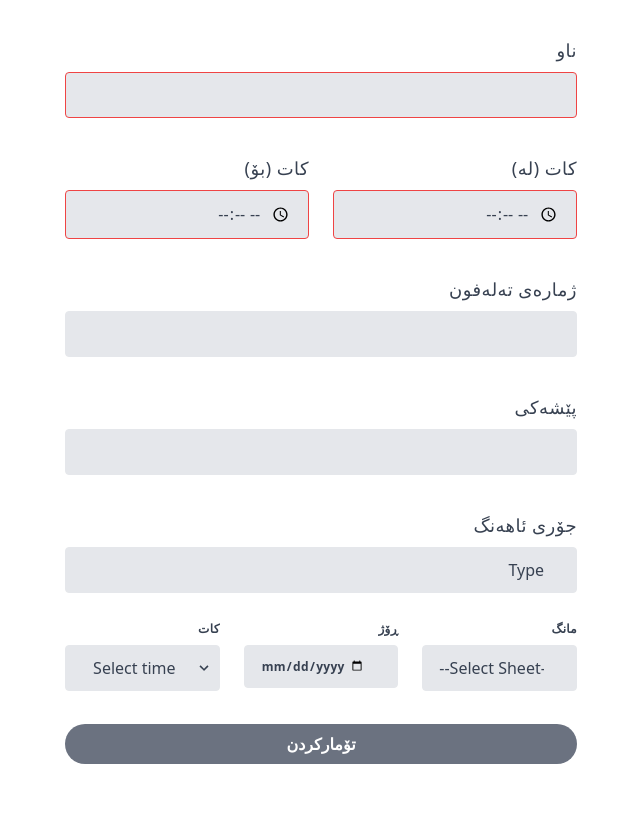
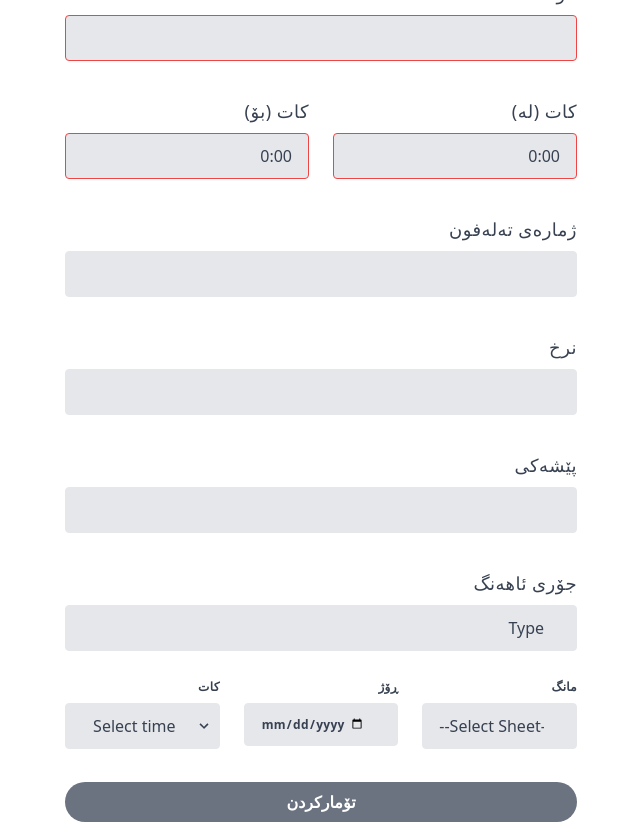
Before and after one commit to Ravyar19/reservation-app, a Next.js app: page / in a window 1280 px wide. Shown: the whole page, without its empty margins (319-959 px from the left). Before the commit the page ends 800 px from the top, so only its background shows below. Built offline with nearby package versions, Linux system fonts and the light colour scheme.

Commit message:
bug fixes

```diff
--- a/components/Receipt.js
+++ b/components/Receipt.js
@@ -12,7 +12,7 @@ const Receipt = ({
   timeFrom,
   timeTo,
   price,
-  id,
+  actuallPrice,
   type,
 }) => {
   const [receiptNumber, setReceiptNumber] = useState(0);
@@ -90,6 +90,10 @@ const Receipt = ({
                 <span class="font-semibold">کات :</span> {timeFrom} - {timeTo}
               </p>
               <p class="mb-4 text-xl">
+                <span class="font-semibold">نرخ :</span> {actuallPrice} (هەزار
+                دینار)
+              </p>
+              <p class="mb-4 text-xl">
                 <span class="font-semibold">پێشەکی :</span> {price} (هەزار
                 دینار)
               </p>
@@ -131,10 +135,10 @@ const Receipt = ({
             </p>
             <p></p>
           </div>
-          <div className="mt-10">
+          <div className="mt-10 text-right">
+            <p className="font-bold"> بە کرێ گر : {firstName} </p>
+            <p className="font-bold"> {phoneNumber} : ژمارەی تەلەفون</p>
             <p className="font-bold">: واژۆ </p>
-            <p className="font-bold">: بەکرێ گر</p>
-            <p className="font-bold">: ژمارەی تەلەفون</p>
           </div>
         </div>
       </div>
--- a/pages/index.js
+++ b/pages/index.js
@@ -16,6 +16,7 @@ export default function Home() {
   const [toTime, setToTime] = useState("");
   const [price, setPrice] = useState("");
   const [type, setType] = useState("");
+  const [actuallPrice, setActuallPrice] = useState("");
 
   async function handleSubmit(e) {
     e.preventDefault();
@@ -38,6 +39,7 @@ export default function Home() {
         sheetName,
         price,
         type,
+        actuallPrice,
       }),
     });
 
@@ -51,7 +53,7 @@ export default function Home() {
 
       // Create receipt HTML template with receipt number
       router.push(
-        `/receipt/${receiptNumber}?firstName=${firstName}&date=${date}&time=${time}&phoneNumber=${phoneNumber}&timeFrom=${fromTime}&timeTo=${toTime}&price=${price}&type=${type}`
+        `/receipt/${receiptNumber}?firstName=${firstName}&date=${date}&time=${time}&phoneNumber=${phoneNumber}&timeFrom=${fromTime}&timeTo=${toTime}&price=${price}&type=${type}&actuallPrice=${actuallPrice}`
       );
 
       // Clear the form fields
@@ -61,10 +63,28 @@ export default function Home() {
       setFirstName("");
       setPrice("");
       setType("");
+      setActuallPrice("");
     } else {
       const errorData = await response.json();
       setMessage(` ${errorData.error}`);
     }
+  }
+
+  function generateTimeOptions() {
+    const options = [];
+
+    for (let hour = 0; hour < 24; hour++) {
+      for (let minutes of ["00", "30"]) {
+        const time = `${hour}:${minutes}`;
+        options.push(
+          <option key={time} value={time}>
+            {time}
+          </option>
+        );
+      }
+    }
+
+    return options;
   }
 
   return (
@@ -96,14 +116,15 @@ export default function Home() {
             >
               کات (بۆ)
             </label>
-            <input
-              class="appearance-none text-right block w-full bg-gray-200 text-gray-700 border border-red-500 rounded py-3 px-4 mb-3 leading-tight focus:outline-none focus:bg-white"
+            <select
+              className="appearance-none text-right block w-full bg-gray-200 text-gray-700 border border-red-500 rounded py-3 px-4 mb-3 leading-tight focus:outline-none focus:bg-white"
               id="grid-first-name"
-              type="time"
               value={toTime}
               onChange={(e) => setToTime(e.target.value)}
               required
-            />
+            >
+              {generateTimeOptions()}
+            </select>
           </div>
           <div class="w-1/2 px-3">
             <label
@@ -112,14 +133,15 @@ export default function Home() {
             >
               کات (لە)
             </label>
-            <input
-              class="appearance-none text-right block w-full bg-gray-200 text-gray-700 border border-red-500 rounded py-3 px-4 mb-3 leading-tight focus:outline-none focus:bg-white"
+            <select
+              className="appearance-none text-right block w-full bg-gray-200 text-gray-700 border border-red-500 rounded py-3 px-4 mb-3 leading-tight focus:outline-none focus:bg-white"
               id="grid-first-name"
-              type="time"
               value={fromTime}
               onChange={(e) => setFromTime(e.target.value)}
               required
-            />
+            >
+              {generateTimeOptions()}
+            </select>
           </div>
         </div>
         <div class="flex flex-wrap -mx-3 mb-6">
@@ -146,6 +168,24 @@ export default function Home() {
               class="block uppercase tracking-wide text-right text-gray-700 text-lg mb-2"
               for="grid-password"
             >
+              نرخ
+            </label>
+            <input
+              class="appearance-none block w-full text-right bg-gray-200 text-gray-700 border border-gray-200 rounded py-3 px-4 mb-3 leading-tight focus:outline-none focus:bg-white focus:border-gray-500"
+              id="grid-password"
+              type="number"
+              value={actuallPrice}
+              onChange={(e) => setActuallPrice(e.target.value)}
+              required
+            />
+          </div>
+        </div>
+        <div class="flex flex-wrap -mx-3 mb-6">
+          <div class="w-full px-3">
+            <label
+              class="block uppercase tracking-wide text-right text-gray-700 text-lg mb-2"
+              for="grid-password"
+            >
               پێشەکی
             </label>
             <input
@@ -158,6 +198,7 @@ export default function Home() {
             />
           </div>
         </div>
+
         <div class="flex flex-wrap -mx-3 mb-6">
           <div class="w-full px-3">
             <div class="relative">
@@ -176,8 +217,8 @@ export default function Home() {
               >
                 <option value="">Type</option>
                 <option value="شەکراو">شەکراو</option>
-                <option value="ئاهەنگ">ئاهەنگی بوک و زاوا</option>
-                <option value="ئاهەنگی زانکۆ"> ئاهەنگی زانکۆ</option>
+                <option value="ئاهەنگ">ئاهەنگ </option>
+                <option value="ئاهەنگی زانکۆ"> زانکۆ</option>
                 <option value="کۆبونەوە"> کۆبونەوە</option>
                 <option value="سیمینار"> سیمینار</option>
               </select>
--- a/pages/receipt/[id].js
+++ b/pages/receipt/[id].js
@@ -15,6 +15,7 @@ export default function ReceiptPage() {
       timeTo={router.query.timeTo}
       price={router.query.price}
       type={router.query.type}
+      actuallPrice={router.query.actuallPrice}
     />
   );
 }
```
